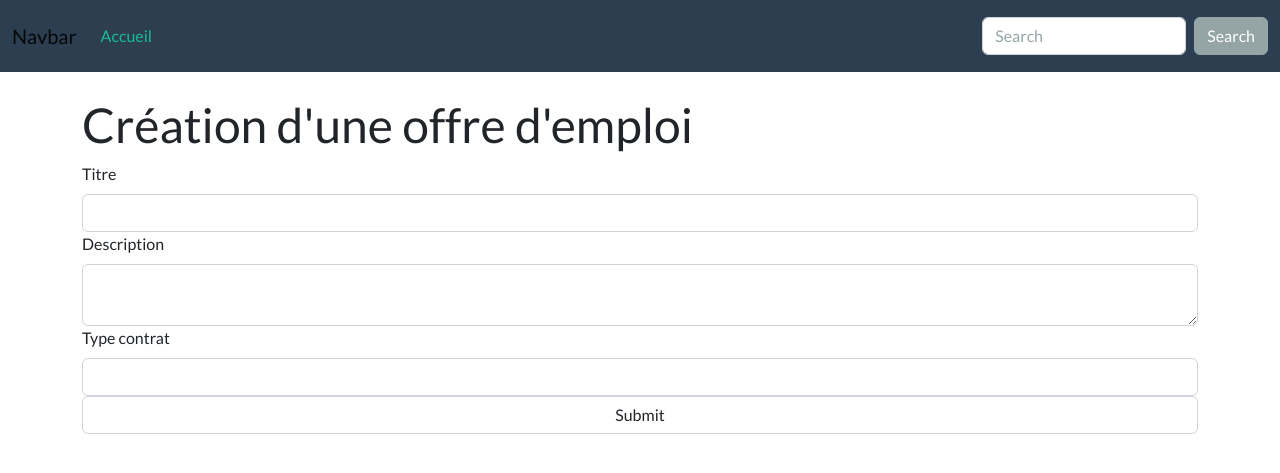
After one commit to Alexandre-le-Grand/HSP-HTC-SYMFONY, a Symfony app: template templates/pages/offre_emploi/new.html.twig in a window 1280 px wide. The commit adds this page. Shown: the top 473 px of the page. Run offline with Twig, Linux system fonts and the light colour scheme; the template is opened without the code that fills it, so the values that code supplies are empty; form fields are guessed from the names that the template uses; some libraries are stand-ins or nearby versions.

Commit message:
Creation d'offre d'emploi

```diff
--- a/templates/pages/offre_emploi/index.html.twig
+++ b/templates/pages/offre_emploi/index.html.twig
@@ -4,6 +4,7 @@
 
 {% block body %}
     <div class="container mt-4">
+        <a href="{{ path('offreemploi.new') }}"><button class="btn btn-lg btn-primary" type="button">Créé une offre d'emploi</button></a>
         {% if not offres.items is same as ([]) %}
             <h1 style="text-align: center">Liste des offres d'emploi</h1>
 
--- /dev/null
+++ b/templates/pages/offre_emploi/new.html.twig
@@ -0,0 +1,37 @@
+{% extends 'base.html.twig' %}
+
+{% block body %}
+    <div class="container">
+        <h1 class="mt-4">Création d'une offre d'emploi</h1>
+
+        {{ form_start(form) }}
+
+        <div class="form-group">
+            {{ form_label(form.titre) }}
+            {{ form_widget(form.titre) }}
+            {{ form_errors(form.titre) }}
+        </div>
+
+        <div class="form-group">
+            {{ form_label(form.description) }}
+            {{ form_widget(form.description) }}
+            {{ form_errors(form.description) }}
+        </div>
+
+        <div class="form-group">
+            {{ form_label(form.type_contrat) }}
+            {{ form_widget(form.type_contrat) }}
+            {{ form_errors(form.type_contrat) }}
+        </div>
+
+        <div class="form-error">
+            {{ form_errors(form) }}
+        </div>
+
+        <div class="form-group">
+            {{ form_row(form.submit) }}
+        </div>
+
+        {{ form_end(form) }}
+    </div>
+{% endblock %}
```
Also changed, not shown: src/Controller/OffreEmploiController.php (+29 -0 lines), src/Form/OffreEmploiType.php (added, +49 -0 lines).
